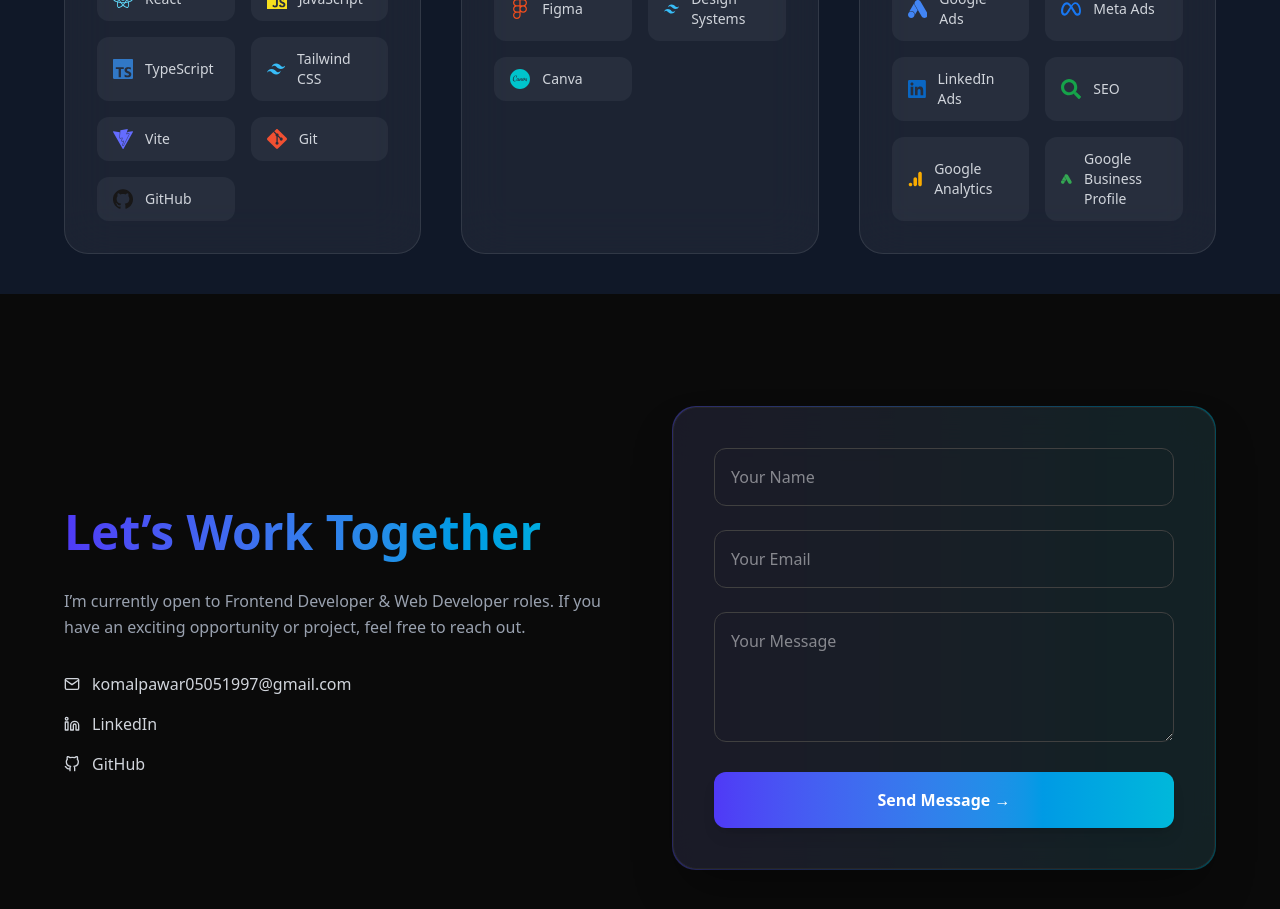
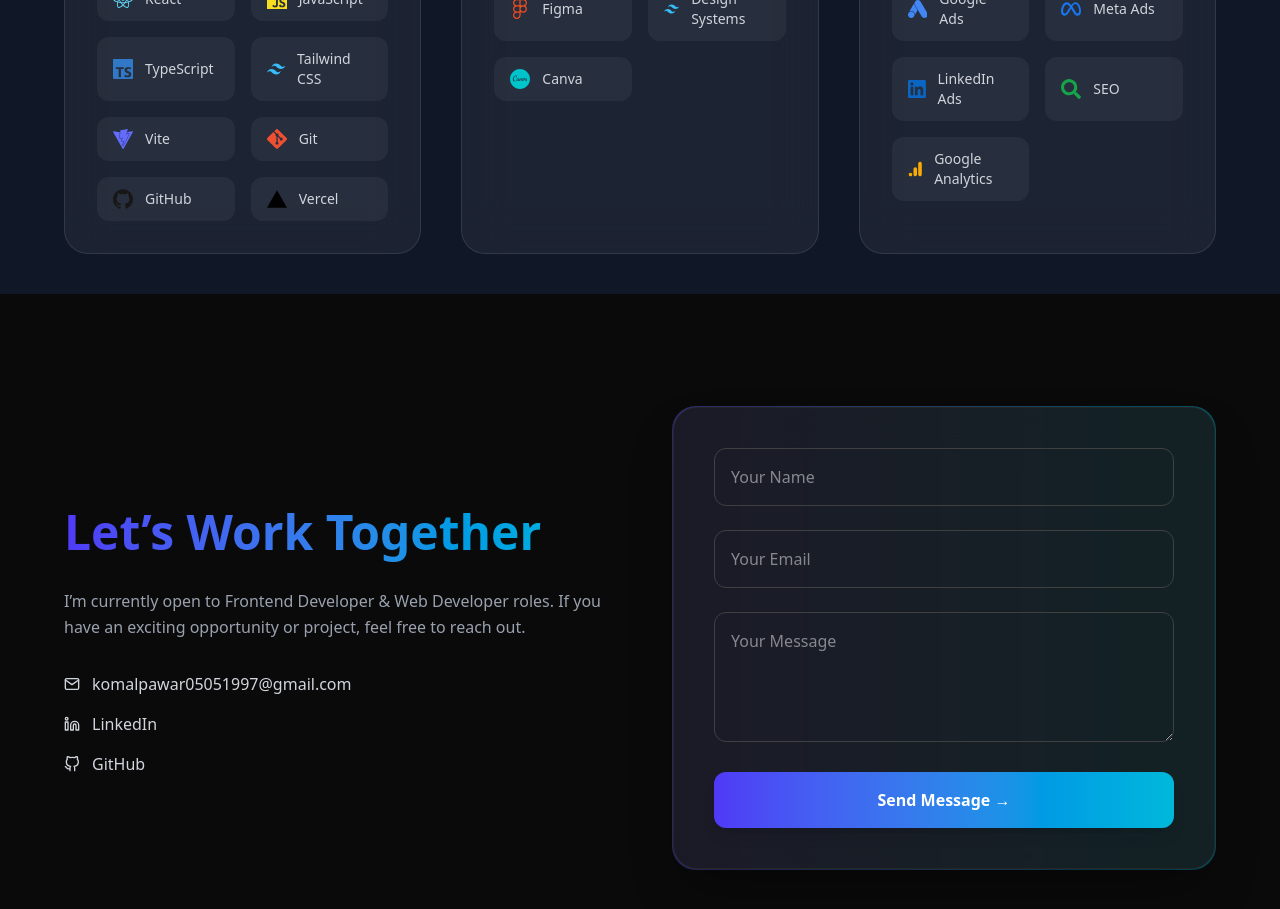
Before and after one commit to komalpawar05/my-portfolio, a React (Vite) app: page / in a window 1280 px wide. Shown: the part 3560-4469 px from the top of the page. Built offline with nearby package versions, Linux system fonts and the light colour scheme.

Commit message:
vercel icon add

```diff
--- a/src/components/Project.tsx
+++ b/src/components/Project.tsx
@@ -51,7 +51,7 @@
 
 export default function Projects() {
   return (
-    <section id="projects" className="relative overflow-hidden
+    <section id="projects" className="relative overflow-hidden overflow-x-hidden
       py-14 sm:py-20 lg:py-24
       px-4 sm:px-6 lg:px-8
       bg-gradient-to-b
--- a/src/components/Skills.tsx
+++ b/src/components/Skills.tsx
@@ -13,6 +13,7 @@
   SiLinkedin,
   SiGoogleanalytics,
   SiCanva,
+  SiVercel,
 } from "react-icons/si";
 
 import { FaSearch } from "react-icons/fa";
@@ -28,6 +29,7 @@
       { icon: SiVite, name: "Vite", color: "#646CFF" },
       { icon: SiGit, name: "Git", color: "#F05032" },
       { icon: SiGithub, name: "GitHub", color: "#181717" },
+      { icon: SiVercel, name: "Vercel", color: "#000000" },
     ],
   },
   {
@@ -48,7 +50,7 @@
     { icon: SiLinkedin, name: "LinkedIn Ads", color: "#0A66C2" },
     { icon: FaSearch, name: "SEO", color: "#16A34A" },
     { icon: SiGoogleanalytics, name: "Google Analytics", color: "#F9AB00" },
-    { icon: SiGoogleads, name: "Google Business Profile", color: "#34A853" },
+
   ],
 }
 ];
```
